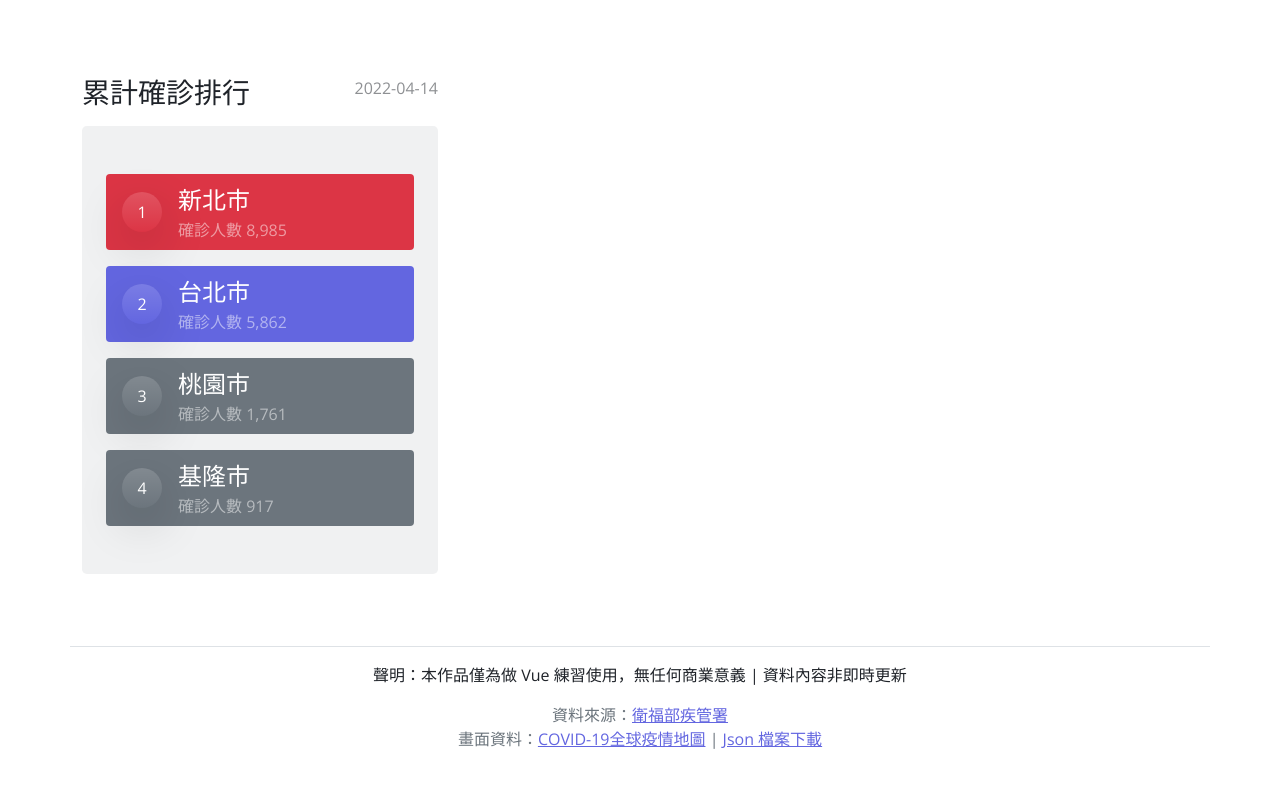
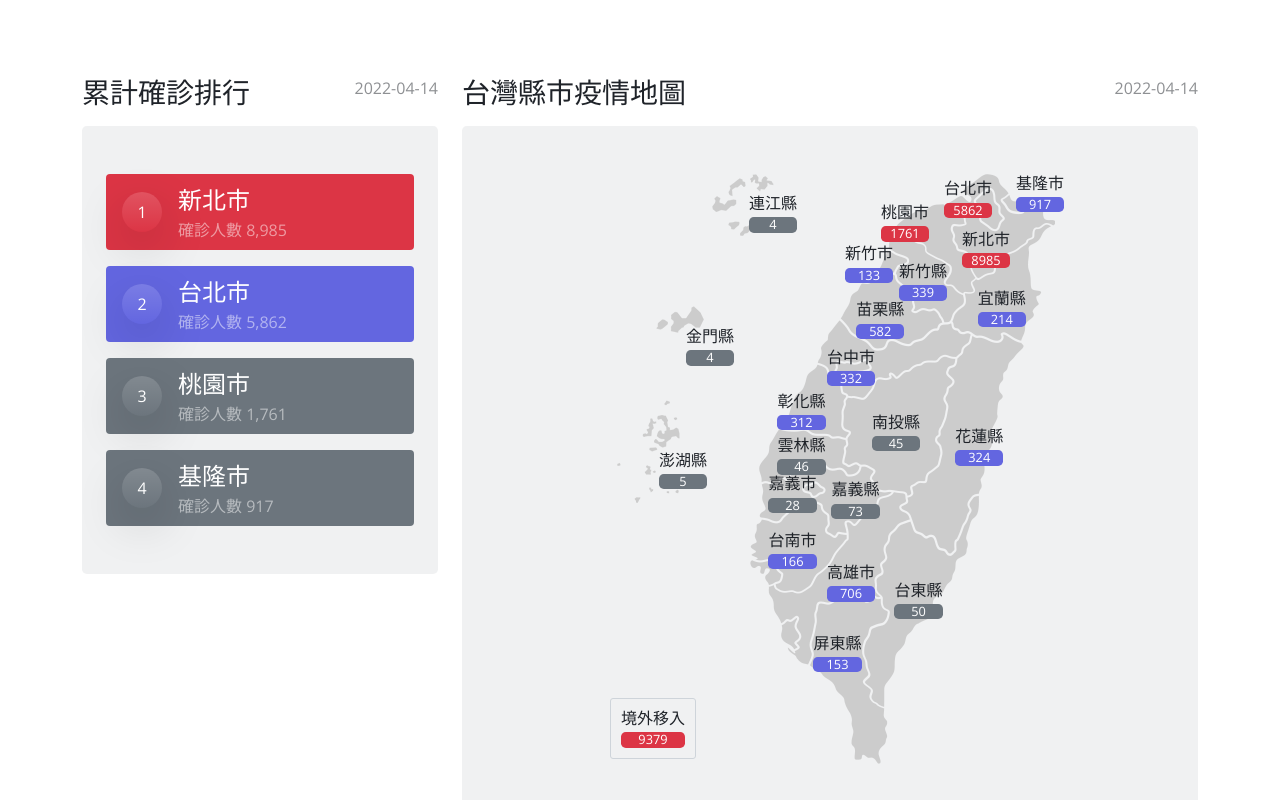
Before and after one commit to lijean/covid19_exercise, a Vue app: page /#/ in a window 1280 px wide. Shown: the part 440-1240 px from the top of the page. Built offline with nearby package versions, Linux system fonts and the light colour scheme.

Commit message:
新增縣市疫情地圖

```diff
--- /dev/null
+++ b/src/components/MapItem.vue
@@ -0,0 +1,164 @@
+<template>
+    <div class="map d-flex flex-wrap">
+        <h3 class="fs-3 mb-0 d-inline-block" v-if="itemTitle">{{ itemTitle }}</h3>
+        <span class="fs-6 d-inline-block ms-auto opacity-50" v-if="itemDate">{{ itemDate }}</span>
+        <div class="text-center rounded-3 py-5 px-4 mt-3 bg-secondary bg-opacity-10 w-100">
+            <div class="map d-inline-block">
+                <img src="../assets/map.png" alt="台灣地圖" class="w-auto mw-100">
+                <ul class="mapTargetList">
+                    <li v-for="item,index of itemList" :key="item.title"
+                        class="text-nowrap fs-6" :class="`mapTarget${index}`">
+                        {{ item.title }}
+                        <span class="d-block rounded-3 text-white"
+                            :class="[`bg-${colorStyleList(item.num)}`]">
+                            {{ item.num }}
+                        </span>
+                    </li>
+                </ul>
+            </div>
+        </div>
+    </div>
+</template>
+
+<script>
+export default {
+  name: 'CityMap',
+  props: {
+    itemTitle: String,
+    itemDate: String,
+    itemList: Array
+  },
+  methods: {
+    colorStyleList (num) {
+      const colorList = ['danger', 'primary', 'secondary']
+      if (num >= 1000) return colorList[0]
+      else if (num >= 100) return colorList[1]
+      else return colorList[2]
+    }
+  }
+}
+</script>
+
+<style scoped lang="scss">
+.map {
+    position: relative;
+}
+[class*='mapTarget'] {
+    position: absolute;
+    z-index: 5;
+    line-height: 1.2;
+    cursor: pointer;
+    pointer-events: auto;
+    > span {
+        margin-top: 3pt;
+        font-size: 0.8rem;
+    }
+}
+.mapTarget {
+    &List {
+        position: absolute;
+        top: 0;
+        left: 0;
+        width: 100%;
+        height: 100%;
+        padding-left: 0;
+        list-style: none;
+        pointer-events: none;
+    }
+    &0 {
+        bottom: 5px;
+        left: 5px;
+        padding: 10px;
+        border: 1px solid var(--bs-gray-400);
+        border-radius: 3px;
+    }
+    &1 {
+        top: 1%;
+        right: 14%;
+    }
+    &2 {
+        top: 9.5%;
+        right: 10%;
+    }
+    &3 {
+        top: 0;
+        right: -2%;
+    }
+    &4 {
+        top: 19.5%;
+        right: 6.5%;
+    }
+    &5 {
+        top: 5%;
+        right: 28%;
+    }
+    &6 {
+        top: 12%;
+        right: 36%;
+    }
+    &7 {
+        top: 15%;
+        right: 24%;
+    }
+    &8  {
+        top: 21.5%;
+        right: 33.5%;
+    }
+    &9 {
+        top: 29.5%;
+        right: 40%;
+    }
+    &10 {
+        top: 37%;
+        right: 51%;
+    }
+    &11 {
+        top: 40.5%;
+        right: 30%;
+    }
+    &12 {
+        top: 44.5%;
+        right: 51%;
+    }
+    &13 {
+        top: 51%;
+        right: 53%;
+    }
+    &14 {
+        top: 52%;
+        right: 39%;
+    }
+    &15 {
+        top: 60.5%;
+        right: 53%;
+    }
+    &16 {
+        top: 66%;
+        right: 40%;
+    }
+    &17 {
+        top: 78%;
+        right: 43%;
+    }
+    &18 {
+        top: 43%;
+        right: 11.5%;
+    }
+    &19 {
+        top: 69%;
+        right: 25%;
+    }
+    &20 {
+        top: 47%;
+        left: 12%;
+    }
+    &21 {
+        top: 3.5%;
+        left: 32%;
+    }
+    &22 {
+        top: 26%;
+        left: 18%;
+    }
+}
+</style>
--- a/src/views/HomeView.vue
+++ b/src/views/HomeView.vue
@@ -9,6 +9,10 @@
                   :itemDate="latestDate"
                   itemText="確診人數"
                   :itemList="cityOrderList"/>
+        <MapItem class="col-xl-8 col-12 mb-4"
+                  itemTitle="台灣縣市疫情地圖"
+                  :itemDate="latestDate"
+                  :itemList="cityConfirmedList"/>
       </div>
     </div>
   </div>
@@ -18,13 +22,15 @@
 import PageTitle from '@/components/PageTitle.vue'
 import CardItem from '@/components/CardItem.vue'
 import OrderItem from '@/components/OrderItem.vue'
+import MapItem from '@/components/MapItem.vue'
 
 export default {
   name: 'HomeView',
   components: {
     PageTitle,
     CardItem,
-    OrderItem
+    OrderItem,
+    MapItem
   },
   props: {
     dataList: Array,
```
